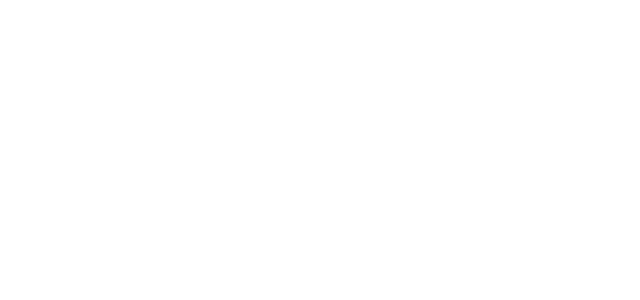
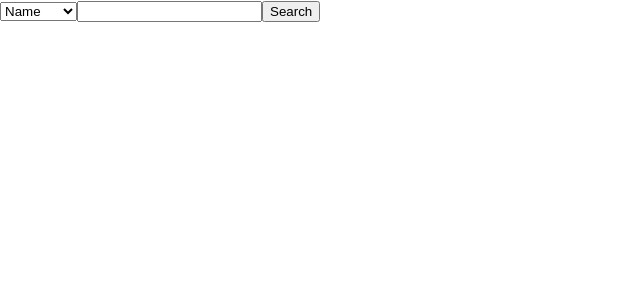
Before and after one commit to Gayathri2004Anant/LIS, a React (Create React App) app in the folder frontend/: page / in a window 1280 px wide. Shown: the top 300 px of the page, without its empty margins (0-640 px from the left). Built offline with nearby package versions, Linux system fonts and the light colour scheme; the HTML template or start-up script is replaced by a standard one.

Commit message:
my commit

```diff
--- a/frontend/src/App.js
+++ b/frontend/src/App.js
@@ -4,14 +4,13 @@
   Route,
   Link
 } from 'react-router-dom';
-
-import Home from './pages/homepage';
+import Search from './searchPage';
 
 import React from "react";
 
 function App() {
   return (
-    <Home />
+    <Search />
   );
 }
 
--- a/frontend/src/pages/homepage.js
+++ /dev/null
@@ -1,9 +0,0 @@
-const Home = () => {
-    return (
-        <div>
-
-        </div>
-     );
-}
-
-export default Home;
--- /dev/null
+++ b/frontend/src/searchPage.js
@@ -0,0 +1,70 @@
+import React, { useState } from 'react';
+
+const Search = () => {
+  const [searchTerm, setSearchTerm] = useState('');
+  const [selectedOption, setSelectedOption] = useState('name');
+  const [selectedCategory, setSelectedCategory] = useState(1); // Default to Adventure
+
+  const handleSearch = (e) => {
+    e.preventDefault();
+    // Use the selectedOption, searchTerm, and selectedCategory as needed
+    console.log(`Searching for ${searchTerm} in ${selectedOption} - Category: ${selectedCategory}`);
+  };
+
+  const renderAdditionalField = () => {
+    if (selectedOption === 'category') {
+      // Render another dropdown for categories
+      return (
+        <select
+          value={selectedCategory}
+          onChange={(e) => setSelectedCategory(parseInt(e.target.value))}
+        >
+          <option value={1}>Adventure</option>
+          <option value={2}>Fantasy</option>
+          <option value={3}>Crime</option>
+          <option value={4}>Classics</option>
+          <option value={5}>History</option>
+          <option value={6}>Romance</option>
+          <option value={7}>Biography</option>
+          <option value={8}>Mathematics</option>
+          <option value={9}>Computer Science</option>
+          <option value={10}>Science</option>
+          <option value={11}>Mechanics</option>
+        </select>
+      );
+    } else {
+      // Render a text field for author or title
+      return (
+        <input
+          type="text"
+          value={searchTerm}
+          onChange={(e) => setSearchTerm(e.target.value)}
+        />
+      );
+    }
+  };
+
+  return (
+    <div className="search">
+      <form onSubmit={handleSearch}>
+        <select
+          value={selectedOption}
+          onChange={(e) => {
+            setSelectedOption(e.target.value);
+            setSelectedCategory(1); // Reset to Adventure
+          }}
+        >
+          <option value="name">Name</option>
+          <option value="title">Title</option>
+          <option value="category">Category</option>
+        </select>
+
+        {renderAdditionalField()}
+
+        <button type="submit">Search</button>
+      </form>
+    </div>
+  );
+};
+
+export default Search;
```
